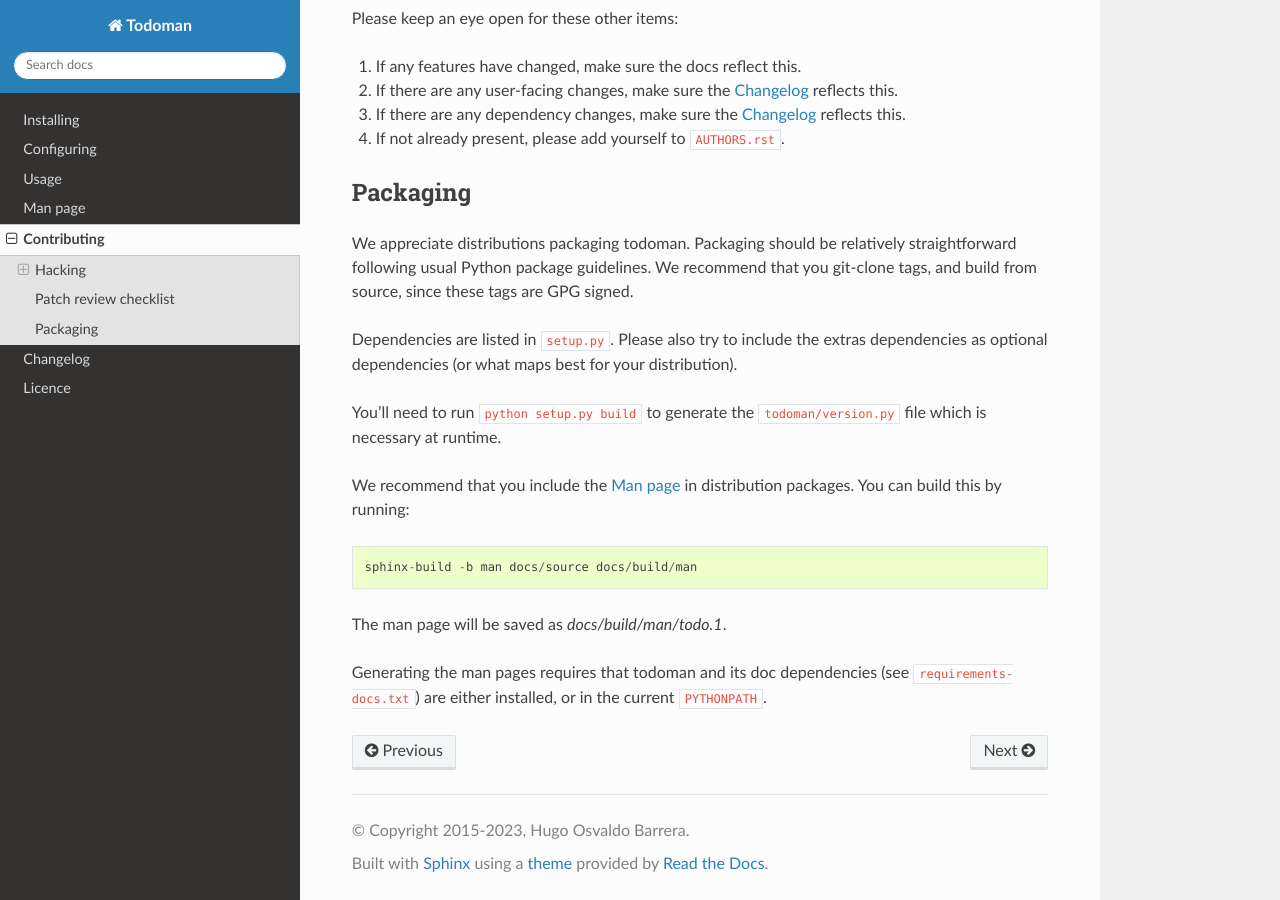
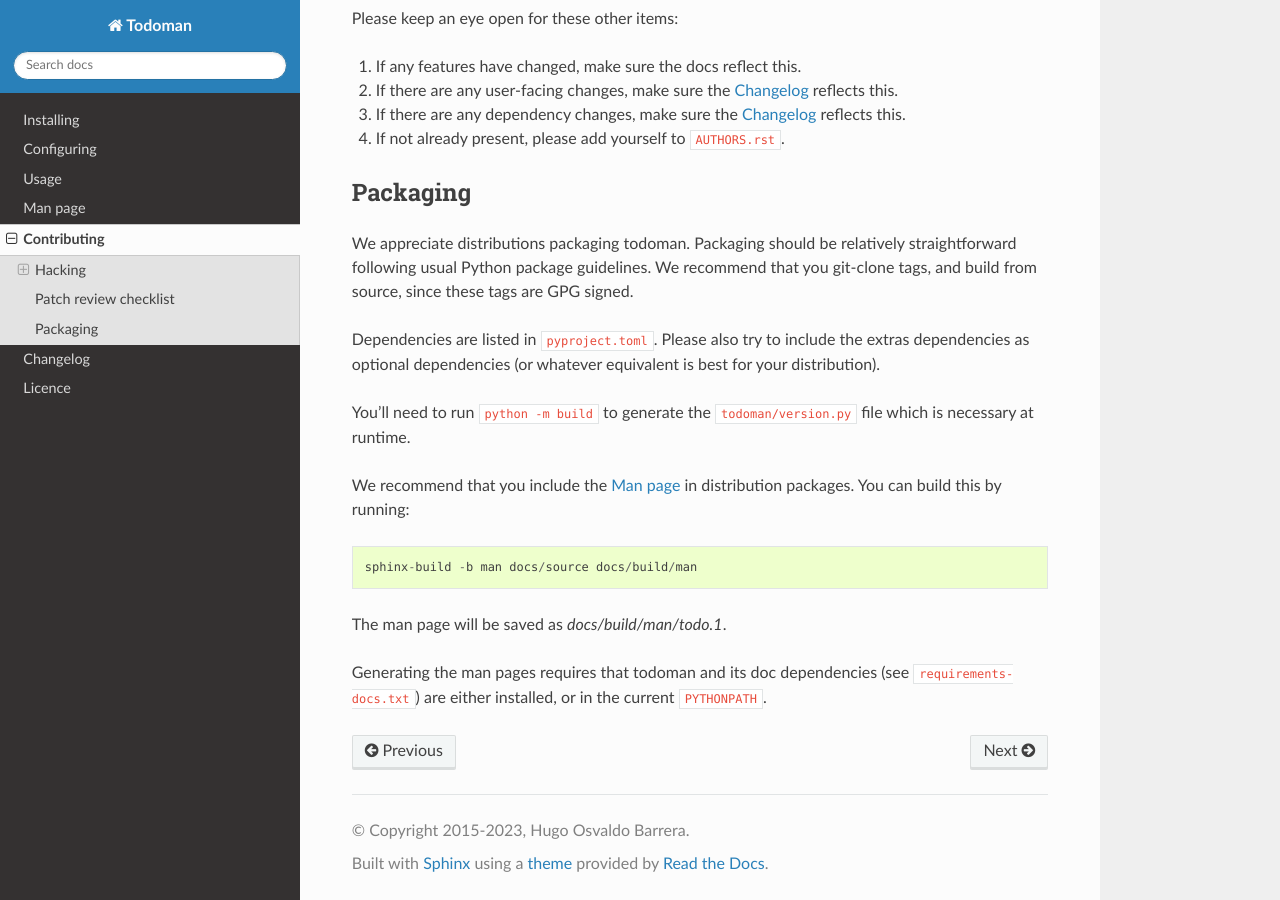
Before and after one commit to pimutils/todoman, a Sphinx documentation site: the page built from docs/source/contributing.rst, in a window 1280 px wide and 900 px high, scrolled down 2022 px. Built offline with Sphinx 7.4.7 and the Read the Docs theme 3.1.0, drawn with Linux system fonts in a browser that asks for light colours; the version number could not be read and is left out.

Commit message:
Update stale references to setup.py

```diff
--- a/docs/source/contributing.rst
+++ b/docs/source/contributing.rst
@@ -111,12 +111,12 @@
 straightforward following usual Python package guidelines. We recommend that
 you git-clone tags, and build from source, since these tags are GPG signed.
 
-Dependencies are listed in ``setup.py``. Please also try to include the
-extras dependencies as optional dependencies (or what maps best for your
-distribution).
+Dependencies are listed in ``pyproject.toml``. Please also try to include the
+extras dependencies as optional dependencies (or whatever equivalent is best
+for your distribution).
 
-You'll need to run ``python setup.py build`` to generate the
-``todoman/version.py`` file which is necessary at runtime.
+You'll need to run ``python -m build`` to generate the ``todoman/version.py``
+file which is necessary at runtime.
 
 We recommend that you include the :doc:`man` in distribution packages. You can
 build this by running::
```
